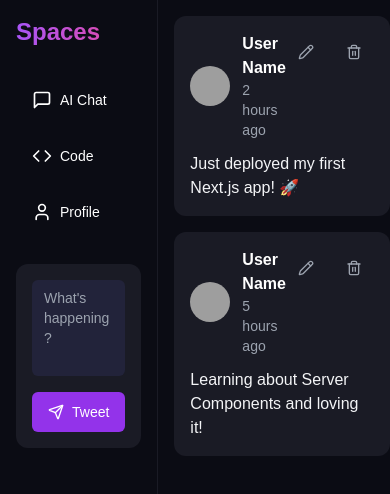
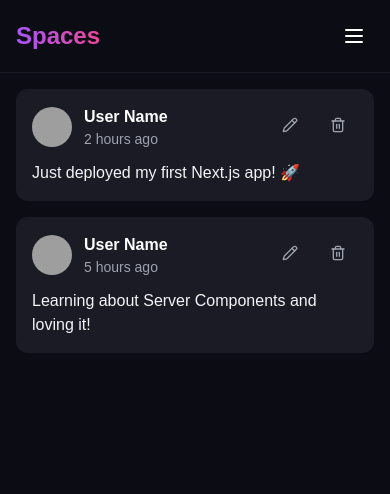
Before and after one commit to Praneethpshetty24/Spaces_spring_x_next, a Next.js app: page /main in a window 390 px wide. Shown: the top 494 px of the page. Built offline with nearby package versions, Linux system fonts and the light colour scheme; grey boxes are pictures that could not be loaded.

Commit message:
made that component responsive

```diff
--- /dev/null
+++ b/app/main/components1/Sidebar.jsx
@@ -0,0 +1,45 @@
+"use client"
+import { MessageSquare, Code, User } from "lucide-react"
+import { Button } from "@/components/ui/button"
+import { useRouter } from "next/navigation"
+
+export default function Sidebar({ className = "" }) {
+  const router = useRouter()
+
+  return (
+    <div className={`${className} space-y-4`}>
+      <div className="text-2xl font-bold bg-gradient-to-r from-purple-500 to-pink-500 bg-clip-text text-transparent mb-8">
+        Spaces
+      </div>
+
+      <div className="space-y-4">
+        <Button
+          variant="ghost"
+          className="w-full justify-start text-white hover:bg-[#1A1B25]"
+          onClick={() => router.push("/ai-chat")}
+        >
+          <MessageSquare className="mr-2 h-5 w-5" />
+          AI Chat
+        </Button>
+
+        <Button
+          variant="ghost"
+          className="w-full justify-start text-white hover:bg-[#1A1B25]"
+          onClick={() => router.push("/code")}
+        >
+          <Code className="mr-2 h-5 w-5" />
+          Code
+        </Button>
+
+        <Button
+          variant="ghost"
+          className="w-full justify-start text-white hover:bg-[#1A1B25]"
+          onClick={() => router.push("/profile")}
+        >
+          <User className="mr-2 h-5 w-5" />
+          Profile
+        </Button>
+      </div>
+    </div>
+  )
+}
--- /dev/null
+++ b/app/main/components1/TweetForm.jsx
@@ -0,0 +1,21 @@
+import { Send } from "lucide-react"
+import { Button } from "@/components/ui/button"
+import { Textarea } from "@/components/ui/textarea"
+
+export default function TweetForm({ newTweet, setNewTweet, handleTweet }) {
+  return (
+    <div className="bg-[#1A1B25] rounded-xl p-4 space-y-4">
+      <Textarea
+        value={newTweet}
+        onChange={(e) => setNewTweet(e.target.value)}
+        placeholder="What's happening?"
+        className="bg-[#22233A] border-0 resize-none text-white placeholder:text-gray-400"
+        rows={4}
+      />
+      <Button className="w-full bg-purple-600 hover:bg-purple-700" onClick={handleTweet}>
+        <Send className="mr-2 h-4 w-4" />
+        Tweet
+      </Button>
+    </div>
+  )
+}
--- /dev/null
+++ b/app/main/components1/TweetList.jsx
@@ -0,0 +1,60 @@
+import { Pencil, Trash2 } from "lucide-react"
+import { Button } from "@/components/ui/button"
+import { Textarea } from "@/components/ui/textarea"
+import { Avatar, AvatarFallback, AvatarImage } from "@/components/ui/avatar"
+
+export default function TweetList({ tweets, editingId, editText, setEditText, handleEdit, saveEdit, handleDelete }) {
+  return (
+    <div className="max-w-3xl space-y-4">
+      {tweets.map((tweet) => (
+        <div key={tweet.id} className="bg-[#1A1B25] p-4 rounded-xl space-y-3">
+          <div className="flex items-start justify-between">
+            <div className="flex items-center space-x-3">
+              <Avatar>
+                <AvatarImage src="/placeholder.svg" />
+                <AvatarFallback>UN</AvatarFallback>
+              </Avatar>
+              <div>
+                <div className="font-semibold">User Name</div>
+                <div className="text-sm text-gray-400">{tweet.timestamp}</div>
+              </div>
+            </div>
+            <div className="flex space-x-2">
+              <Button
+                variant="ghost"
+                size="icon"
+                onClick={() => handleEdit(tweet.id, tweet.text)}
+                className="text-gray-400 hover:text-purple-400"
+              >
+                <Pencil className="h-4 w-4" />
+              </Button>
+              <Button
+                variant="ghost"
+                size="icon"
+                onClick={() => handleDelete(tweet.id)}
+                className="text-gray-400 hover:text-red-400"
+              >
+                <Trash2 className="h-4 w-4" />
+              </Button>
+            </div>
+          </div>
+
+          {editingId === tweet.id ? (
+            <div className="space-y-2">
+              <Textarea
+                value={editText}
+                onChange={(e) => setEditText(e.target.value)}
+                className="bg-[#22233A] border-0 text-white"
+              />
+              <Button size="sm" onClick={() => saveEdit(tweet.id)} className="bg-purple-600 hover:bg-purple-700">
+                Save
+              </Button>
+            </div>
+          ) : (
+            <p className="text-gray-100">{tweet.text}</p>
+          )}
+        </div>
+      ))}
+    </div>
+  )
+}
--- a/app/main/page.jsx
+++ b/app/main/page.jsx
@@ -1,14 +1,13 @@
 "use client"
 
 import { useState } from "react"
-import { useRouter } from "next/navigation"
-import { Pencil, Trash2, User, Home, Send, MessageSquare, Code } from "lucide-react"
+import { Menu } from "lucide-react"
 import { Button } from "@/components/ui/button"
-import { Textarea } from "@/components/ui/textarea"
-import { Avatar, AvatarFallback, AvatarImage } from "@/components/ui/avatar"
+import Sidebar from "./components1/Sidebar"
+import TweetForm from "./components1/TweetForm"
+import TweetList from "./components1/TweetList"
 
 export default function Page() {
-  const router = useRouter()
   const [tweets, setTweets] = useState([
     { id: 1, text: "Just deployed my first Next.js app! 🚀", timestamp: "2 hours ago" },
     { id: 2, text: "Learning about Server Components and loving it!", timestamp: "5 hours ago" },
@@ -16,6 +15,7 @@ export default function Page() {
   const [newTweet, setNewTweet] = useState("")
   const [editingId, setEditingId] = useState(null)
   const [editText, setEditText] = useState("")
+  const [isSidebarOpen, setIsSidebarOpen] = useState(false)
 
   const handleTweet = () => {
     if (newTweet.trim()) {
@@ -39,113 +39,51 @@ export default function Page() {
   }
 
   return (
-    <div className="min-h-screen bg-[#0B0C14] text-white flex">
-      {/* Left Sidebar */}
-      <div className="w-80 border-r border-[#1A1B25] p-4 space-y-4">
-        <div className="text-2xl font-bold bg-gradient-to-r from-purple-500 to-pink-500 bg-clip-text text-transparent mb-8">
+    <div className="min-h-screen bg-[#0B0C14] text-white">
+      {/* Mobile Header */}
+      <div className="md:hidden flex items-center justify-between p-4 border-b border-[#1A1B25]">
+        <div className="text-2xl font-bold bg-gradient-to-r from-purple-500 to-pink-500 bg-clip-text text-transparent">
           Spaces
         </div>
-
-        <div className="space-y-4">
-          <Button
-            variant="ghost"
-            className="w-full justify-start text-white hover:bg-[#1A1B25]"
-            onClick={() => router.push("/ai-chat")}
-          >
-            <MessageSquare className="mr-2 h-5 w-5" />
-            AI Chat
-          </Button>
-
-          <Button
-            variant="ghost"
-            className="w-full justify-start text-white hover:bg-[#1A1B25]"
-            onClick={() => router.push("/code")}
-          >
-            <Code className="mr-2 h-5 w-5" />
-            Code
-          </Button>
-
-          <Button
-            variant="ghost"
-            className="w-full justify-start text-white hover:bg-[#1A1B25]"
-            onClick={() => router.push("/profile")}
-          >
-            <User className="mr-2 h-5 w-5" />
-            Profile
+        <Button variant="ghost" size="icon" onClick={() => setIsSidebarOpen(!isSidebarOpen)}>
+          <Menu className="h-6 w-6" />
         </Button>
       </div>
 
-        <div className="pt-4">
-          <div className="bg-[#1A1B25] rounded-xl p-4 space-y-4">
-            <Textarea
-              value={newTweet}
-              onChange={(e) => setNewTweet(e.target.value)}
-              placeholder="What's happening?"
-              className="bg-[#22233A] border-0 resize-none text-white placeholder:text-gray-400"
-              rows={4}
-            />
-            <Button className="w-full bg-purple-600 hover:bg-purple-700" onClick={handleTweet}>
-              <Send className="mr-2 h-4 w-4" />
-              Tweet
-            </Button>
-          </div>
+      <div className="flex">
+        {/* Sidebar */}
+        <div
+          className={`${
+            isSidebarOpen ? "translate-x-0" : "-translate-x-full"
+          } md:translate-x-0 fixed md:static top-0 left-0 h-screen md:h-auto z-40 w-80 border-r border-[#1A1B25] bg-[#0B0C14] p-4 transition-transform duration-200 ease-in-out`}
+        >
+          <Sidebar />
+          <div className="mt-4">
+            <TweetForm newTweet={newTweet} setNewTweet={setNewTweet} handleTweet={handleTweet} />
           </div>
         </div>
 
         {/* Main Content */}
-      <div className="flex-1 p-4">
-        <div className="max-w-3xl space-y-4">
-          {tweets.map((tweet) => (
-            <div key={tweet.id} className="bg-[#1A1B25] p-4 rounded-xl space-y-3">
-              <div className="flex items-start justify-between">
-                <div className="flex items-center space-x-3">
-                  <Avatar>
-                    <AvatarImage src="/placeholder.svg" />
-                    <AvatarFallback>UN</AvatarFallback>
-                  </Avatar>
-                  <div>
-                    <div className="font-semibold">User Name</div>
-                    <div className="text-sm text-gray-400">{tweet.timestamp}</div>
-                  </div>
-                </div>
-                <div className="flex space-x-2">
-                  <Button
-                    variant="ghost"
-                    size="icon"
-                    onClick={() => handleEdit(tweet.id, tweet.text)}
-                    className="text-gray-400 hover:text-purple-400"
-                  >
-                    <Pencil className="h-4 w-4" />
-                  </Button>
-                  <Button
-                    variant="ghost"
-                    size="icon"
-                    onClick={() => handleDelete(tweet.id)}
-                    className="text-gray-400 hover:text-red-400"
-                  >
-                    <Trash2 className="h-4 w-4" />
-                  </Button>
+        <div className="flex-1 p-4 md:ml-0">
+          <TweetList
+            tweets={tweets}
+            editingId={editingId}
+            editText={editText}
+            setEditText={setEditText}
+            handleEdit={handleEdit}
+            saveEdit={saveEdit}
+            handleDelete={handleDelete}
+          />
         </div>
       </div>
 
-              {editingId === tweet.id ? (
-                <div className="space-y-2">
-                  <Textarea
-                    value={editText}
-                    onChange={(e) => setEditText(e.target.value)}
-                    className="bg-[#22233A] border-0 text-white"
+      {/* Overlay */}
+      {isSidebarOpen && (
+        <div
+          className="md:hidden fixed inset-0 bg-black bg-opacity-50 z-30"
+          onClick={() => setIsSidebarOpen(false)}
         />
-                  <Button size="sm" onClick={() => saveEdit(tweet.id)} className="bg-purple-600 hover:bg-purple-700">
-                    Save
-                  </Button>
-                </div>
-              ) : (
-                <p className="text-gray-100">{tweet.text}</p>
       )}
-            </div>
-          ))}
-        </div>
-      </div>
     </div>
   )
 }
```
Lines whose indentation alone changed are shown as unchanged.
